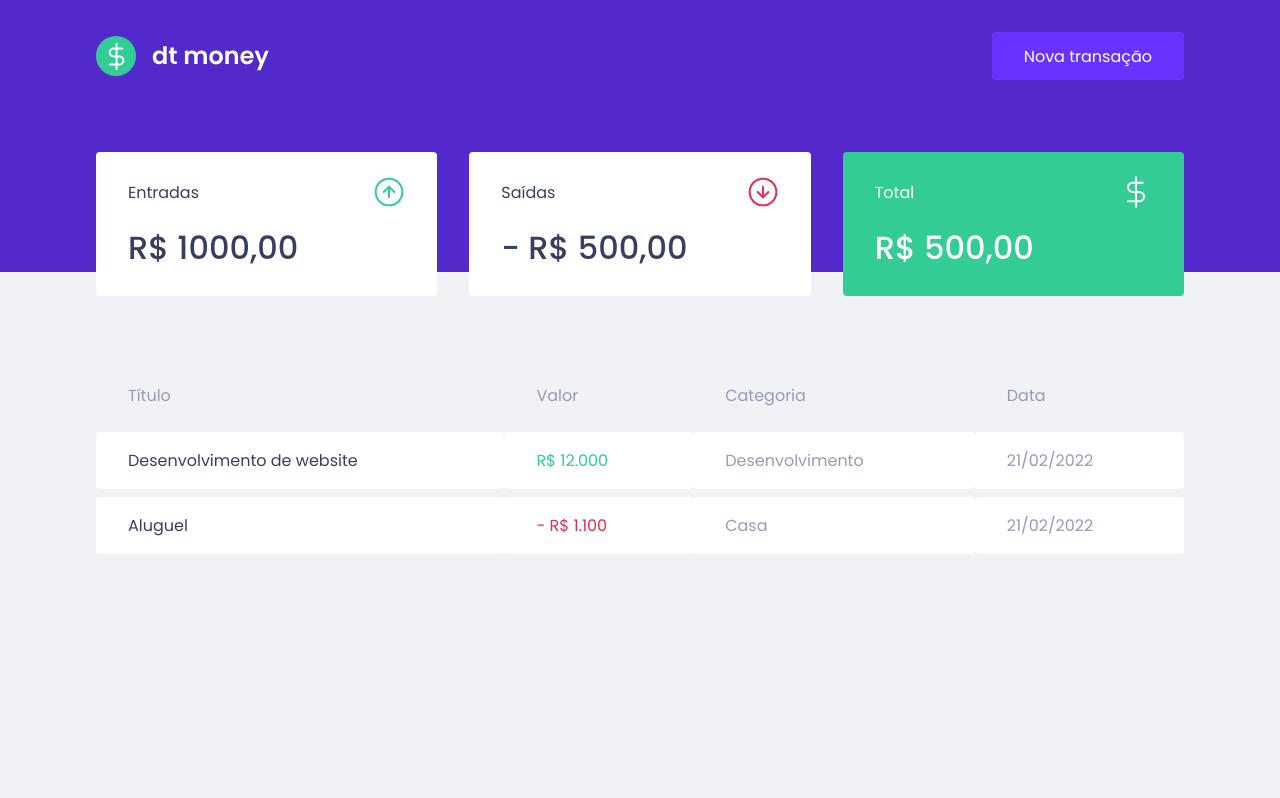
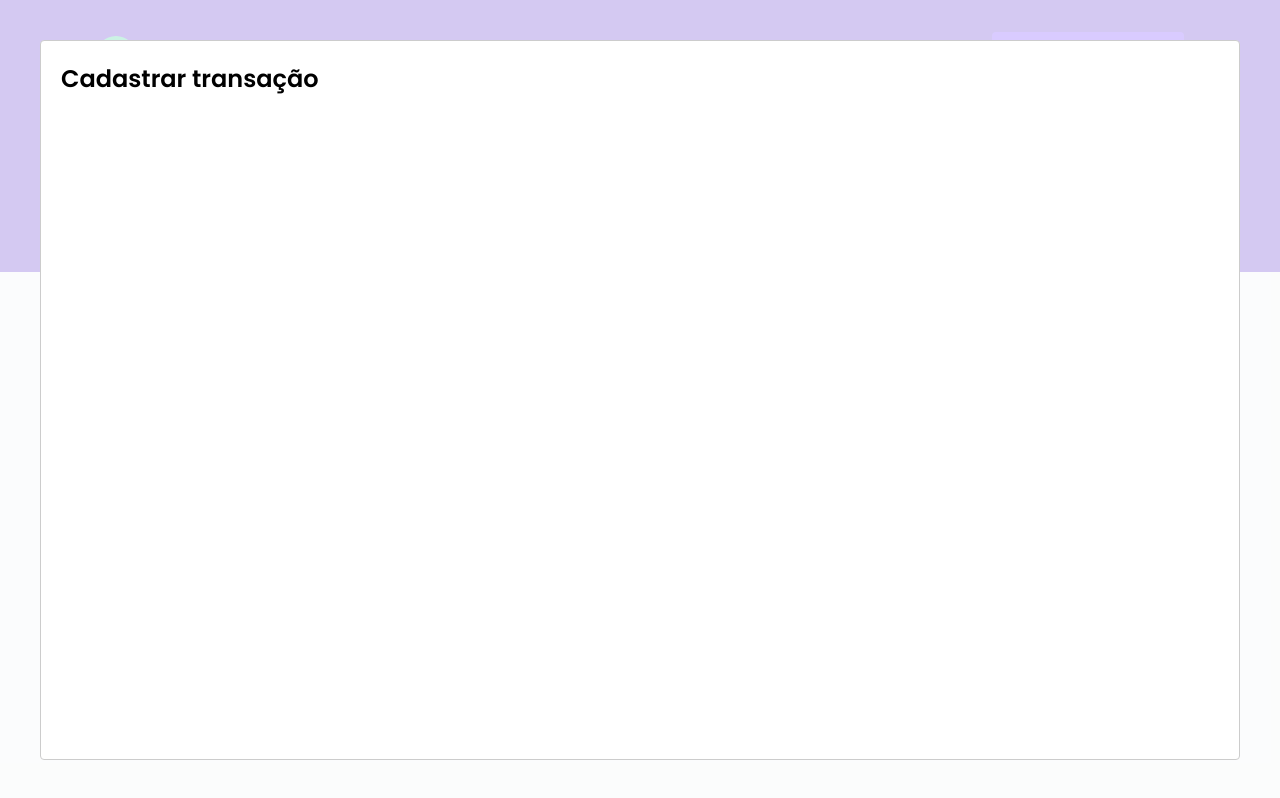
Before and after one commit to williamroger/dtmoney, a React (Create React App) app: page / in a window 1280 px wide. Both pictures are taken after a click on the button "Nova transação". Built offline with nearby package versions, Linux system fonts and the light colour scheme; no server answers; what miragejs would draw is missing.

Commit message:
adicionados componente NewTransactionModal

```diff
--- a/package.json
+++ b/package.json
@@ -7,6 +7,7 @@
     "miragejs": "^0.1.43",
     "react": "^17.0.2",
     "react-dom": "^17.0.2",
+    "react-modal": "^3.14.4",
     "react-scripts": "5.0.0",
     "styled-components": "^5.3.3",
     "web-vitals": "^2.1.0"
@@ -19,6 +20,7 @@
     "@types/node": "^16.7.13",
     "@types/react": "^17.0.20",
     "@types/react-dom": "^17.0.9",
+    "@types/react-modal": "^3.13.1",
     "@types/styled-components": "^5.1.22",
     "typescript": "^4.4.2"
   },
--- a/src/App.tsx
+++ b/src/App.tsx
@@ -1,12 +1,36 @@
+import { useState } from 'react';
+import Modal from 'react-modal';
+
 import { Dashboard } from "./components/Dashboard";
 import { Header } from "./components/Header";
+import { NewTransactionModal } from './components/NewTransactionModal';
+
 import { GlobalStyle } from "./styles/global";
 
+Modal.setAppElement('#root');
+
 export function App() {
+  const [isNewTransactionModalOpen, setIsNewTransactionModalOpen] = useState(false);
+
+  function handleOpenNewTransactionModal() {
+    setIsNewTransactionModalOpen(true);
+  }
+
+  function handleCloseNewTransactionModal() {
+    setIsNewTransactionModalOpen(false);
+  }
+
   return (
     <>
-      <Header />
+      <Header onOpenNewTransactionModal={handleOpenNewTransactionModal} />
+
       <Dashboard />
+
+      <NewTransactionModal
+        isOpen={isNewTransactionModalOpen}
+        onRequestClose={handleCloseNewTransactionModal}
+      />
+
       <GlobalStyle />
     </>
   );
--- a/src/components/Header/index.tsx
+++ b/src/components/Header/index.tsx
@@ -1,15 +1,25 @@
 import logoImg from '../../assets/logo.svg';
 
 import { Container, Content } from './styles';
+interface HeaderProps {
+  onOpenNewTransactionModal: () => void;
+}
 
-export function Header() {
+export function Header({ onOpenNewTransactionModal }: HeaderProps) {
+
+
   return (
     <Container>
       <Content>
         <img src={logoImg} alt="dt money" />
-        <button>
+        <button
+          type="button"
+          onClick={onOpenNewTransactionModal}
+        >
           Nova transação
         </button>
+
+
       </Content>
     </Container>
   );
--- /dev/null
+++ b/src/components/NewTransactionModal/index.tsx
@@ -0,0 +1,19 @@
+import Modal from 'react-modal';
+
+import { Container } from "./styles";
+
+interface NewTransactionModalProps {
+  isOpen: boolean;
+  onRequestClose: () => void;
+}
+
+export function NewTransactionModal({ isOpen, onRequestClose}: NewTransactionModalProps) {
+  return (
+    <Modal
+      isOpen={isOpen}
+      onRequestClose={onRequestClose}
+    >
+      <h2>Cadastrar transação</h2>
+    </Modal>
+  );
+}
--- /dev/null
+++ b/src/components/NewTransactionModal/styles.ts
@@ -0,0 +1,3 @@
+import styled from 'styled-components';
+
+export const Container = styled.div``;
```
Also changed, not shown: 1 other file (tests, documents, lock files or other folders).
